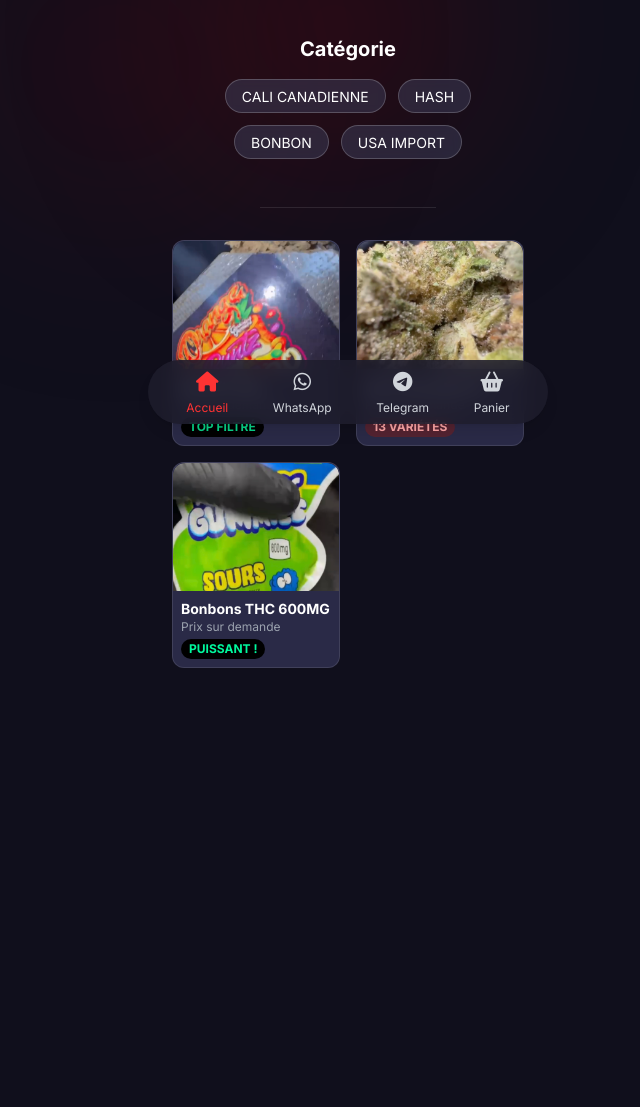
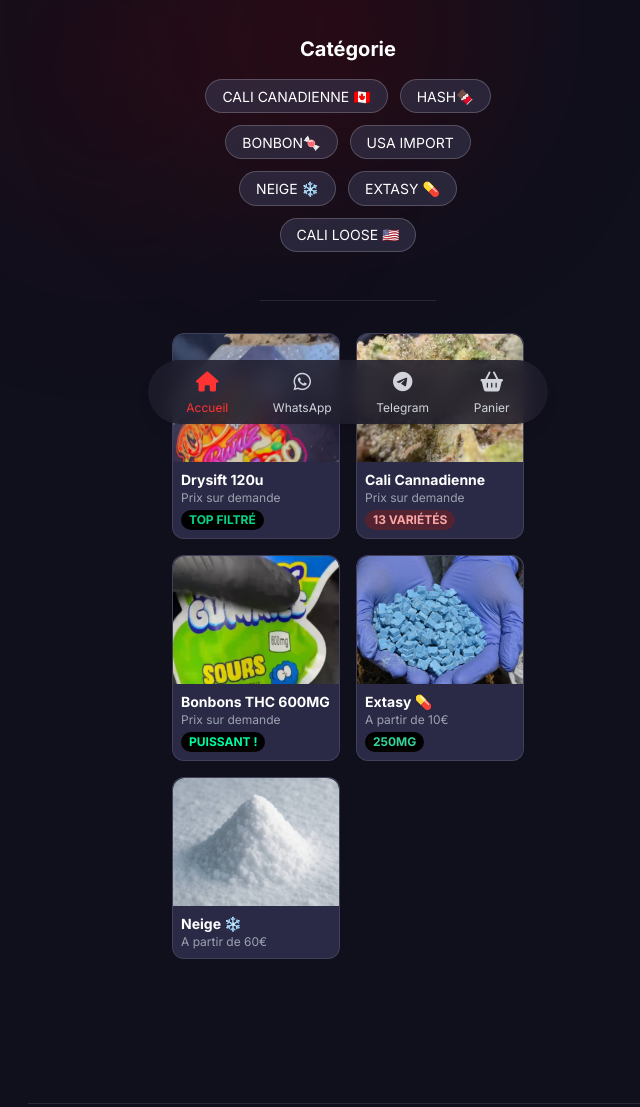
Before and after one commit to pluggedtmap/Pharma-plug, a plain HTML site: page index.html in a window 1280 px wide. Shown: the part 360-1467 px from the top of the page, without its empty margins (292-932 px from the left). Before the commit the page ends 1156 px from the top, so only its background shows below. Drawn offline with nearby package versions, Linux system fonts and the light colour scheme.

Commit message:
Refactor hero carousel styles and update categories
Updated CSS styles for the hero carousel and product page. Enhanced visual elements and adjusted category names to include emojis.

```diff
--- a/index.html
+++ b/index.html
@@ -1,3 +1,4 @@
+
 <!DOCTYPE html>
 <html lang="fr">
 <head>
@@ -176,6 +177,7 @@
          }
         /* Fin ajustements */
 
+
         /* MODIFICATION DEMANDÉE : Amélioration du visuel de la fiche produit */
         .product-page-image-container {
             width: 100%;
@@ -200,7 +202,6 @@
             object-position: center calc(50% - 2cm); /* MODIFIÉ: Centré et décalé vers le haut de 2cm */
             border-radius: 12px;
         }
-        /* FIN MODIFICATION DEMANDÉE */
 
         .carousel-slide { display: flex; transition: transform 0.5s ease-in-out; }
         .carousel-item { flex-shrink: 0; width: 100%; }
@@ -389,36 +390,46 @@
 </head>
 <body class="bg-[--bg-dark] text-white">
 
-    <!-- Écran de Démarrage (Splash Screen) --><div id="splash-screen">
+    <!-- Écran de Démarrage (Splash Screen) -->
+    <div id="splash-screen">
         <img src="https://raw.githubusercontent.com/pluggedtmap/Pharma-plug/main/Logo.jpg" alt="Pharma Logo" class="splash-logo">
     </div>
 
-    <!-- Section principale de l'application --><div id="main-app" class="container-main mx-auto p-4 max-w-sm overflow-hidden pb-32" style="visibility: hidden;">
-        <!-- Bannière Héro --><header class="flex flex-col items-center justify-center p-8">
+    <!-- Section principale de l'application -->
+    <div id="main-app" class="container-main mx-auto p-4 max-w-sm overflow-hidden pb-32" style="visibility: hidden;">
+        <!-- Bannière Héro -->
+        <header class="flex flex-col items-center justify-center p-8">
             <div id="hero-carousel-container" class="relative w-full h-auto bg-gray-700 rounded-xl overflow-hidden shadow-lg">
                 <div id="hero-carousel-track" class="carousel-slide w-full h-full">
-                    <!-- Les images du carrousel d'accueil seront injectées ici --></div>
+                    <!-- Les images du carrousel d'accueil seront injectées ici -->
+                </div>
                 <div id="hero-carousel-dots" class="absolute bottom-4 left-1/2 -translate-x-1/2 flex space-x-2">
-                    <!-- Les points de navigation du carrousel seront injectés ici --></div>
+                    <!-- Les points de navigation du carrousel seront injectés ici -->
+                </div>
             </div>
         </header>
 
         <div class="separator"></div>
 
-        <!-- Section des catégories --><section class="py-8">
+        <!-- Section des catégories -->
+        <section class="py-8">
             <h2 class="text-xl font-bold mb-4 text-center">Catégorie</h2>
-            <!-- MODIFICATION DEMANDÉE : Ajustement de la largeur pour une meilleure organisation (encore réduit) --><div class="category-section-wrapper flex justify-center flex-wrap gap-3 mx-auto max-w-[18rem]">
-                <span class="category-pill" onclick="toggleFilter(this, 'cali canadienne')">CALI CANADIENNE</span><span class="category-pill" onclick="toggleFilter(this, 'hash')">HASH</span><span class="category-pill" onclick="toggleFilter(this, 'bonbon')">BONBON</span><span class="category-pill" onclick="toggleFilter(this, 'usa import')">USA IMPORT</span>
+            <div class="category-section-wrapper flex justify-center flex-wrap gap-3 mx-auto max-w-[18rem]">
+                <span class="category-pill" onclick="toggleFilter(this, 'cali canadienne 🇨🇦')">CALI CANADIENNE 🇨🇦</span><span class="category-pill" onclick="toggleFilter(this, 'hash🍫')">HASH🍫</span><span class="category-pill" onclick="toggleFilter(this, 'bonbon🍬')">BONBON🍬</span><span class="category-pill" onclick="toggleFilter(this, 'usa import')">USA IMPORT</span><span class="category-pill" onclick="toggleFilter(this, 'neige ❄️')">NEIGE ❄️</span><span class="category-pill" onclick="toggleFilter(this, 'extasy 💊')">EXTASY 💊</span><span class="category-pill" onclick="toggleFilter(this, 'cali loose 🇺🇸')">CALI LOOSE 🇺🇸</span>
             </div>
-            <!-- FIN MODIFICATION DEMANDÉE --></section>
+        </section>
 
-        <!-- Ligne de séparation --><div class="separator"></div>
+        <!-- Ligne de séparation -->
+        <div class="separator"></div>
 
-        <!-- Grille des produits --><section id="product-grid" class="pt-4">
-            <!-- Les cartes de produits seront générées dynamiquement ici --></section>
+        <!-- Grille des produits -->
+        <section id="product-grid" class="pt-4">
+            <!-- Les cartes de produits seront générées dynamiquement ici -->
+        </section>
     </div>
 
-    <!-- Section Fiche Produit (cachée par défaut) --><div id="product-page" class="hidden relative">
+    <!-- Section Fiche Produit (cachée par défaut) -->
+    <div id="product-page" class="hidden relative">
         <div class="product-page-content mx-auto p-4 max-w-sm overflow-hidden pb-32">
             <!-- MODIFICATION: Layout de l'en-tête ajusté pour centrer le logo et mettre la catégorie à droite -->
             <header class="p-4 bg-transparent text-white flex justify-between items-center sticky top-0 z-50">
@@ -435,7 +446,8 @@
 
             <!-- MODIFICATION APPLIQUÉE : Le conteneur d'image utilise maintenant les nouveaux styles CSS --><div class="product-page-image-container rounded-xl shadow-lg mb-4">
                 <div id="carousel-track" class="carousel-slide">
-                    <!-- Les images/videos de toutes les variétés seront injectées ici --></div>
+                    <!-- Les images/videos de toutes les variétés seront injectées ici -->
+                </div>
                 <button class="carousel-button left" onclick="window.prevSlide()">
                     <svg xmlns="http://www.w3.org/2000/svg" class="h-6 w-6" fill="none" viewBox="0 0 24 24" stroke="currentColor">
                         <path stroke-linecap="round" stroke-linejoin="round" stroke-width="2" d="M15 19l-7-7 7-7" />
@@ -452,7 +464,8 @@
                 <h2 id="product-name" class="text-2xl font-bold mt-4 mb-2"></h2>
 
                 <div id="product-options" class="mb-6">
-                    <!-- Les options de variété et de poids seront injectées ici --></div>
+                    <!-- Les options de variété et de poids seront injectées ici -->
+                </div>
 
                 <div class="flex flex-col space-y-4">
                     <button id="buy-now-btn" class="action-button order-button">
@@ -465,47 +478,49 @@
         </div>
     </div>
 
-    <!-- Page du panier (cachée par défaut) --><div id="cart-page" class="cart-page">
-        <div class="cart-page-header flex justify-between items-center p-4 sticky top-0 z-10">
+    <!-- Page du panier (cachée par défaut) -->
+    <div id="cart-page" class="cart-page">
+        <div class="cart-page-header flex justify-between items-center">
             <button onclick="window.closeCartPage()" class="text-white text-2xl p-2 rounded-full hover:bg-[#33334d] transition-colors active:scale-90"><i class="fas fa-arrow-left"></i></button>
             <h1 class="text-2xl font-bold">Mon Panier</h1>
-            <button onclick="window.clearCart()" class="text-gray-400 hover:text-white transition-colors active:scale-90 p-2"><i class="fas fa-trash-alt"></i></button>
+            <button onclick="window.clearCart()" class="text-gray-400 hover:text-white transition-colors active:scale-90"><i class="fas fa-trash-alt"></i></button>
         </div>
         <div id="cart-items-page" class="flex-grow p-4">
-            <!-- Les articles du panier seront injectés ici --></div>
+            <!-- Les articles du panier seront injectés ici -->
+        </div>
         <!-- MODIFICATION: Positionnement du total du panier -->
         <div class="cart-page-total flex justify-between items-center px-4 py-6 border-t border-gray-700 sticky bottom-[5rem] bg-[--bg-dark] shadow-lg z-10">
             <div class="text-xl font-bold">Total: <span id="cart-total-page">0€</span></div>
             <button onclick="window.placeOrder()" class="buy-button py-3 px-6 rounded-lg text-lg font-bold order-button active:scale-[0.97]">
-                <i class="fab fa-telegram-plane"></i>
                 <span class="ml-2">COMMANDER</span>
             </button>
         </div>
     </div>
 
-    <!-- Modal pour les messages (Transformé en Toast) --><div id="message-modal">
+    <!-- Modal pour les messages (Transformé en Toast) -->
+    <div id="message-modal" class="hidden">
         <div class="modal-content">
             <p id="modal-text" class="text-sm font-semibold"></p>
             <button onclick="window.closeModal()">OK</button>
         </div>
     </div>
 
-    <!-- Barre de navigation en bas --><nav class="nav-bar fixed bottom-4 flex justify-around items-center h-16 shadow-lg">
+    <!-- Ligne de séparation avant la navigation -->
+    <div class="separator"></div>
 
-        <a href="#" onclick="window.showHome()" class="nav-link flex flex-col items-center active">
+    <!-- Barre de navigation en bas -->
+     <nav class="nav-bar fixed bottom-4 flex justify-around items-center h-16 shadow-lg">
+
+        <a href="#" onclick="window.showHome()" class="nav-link flex flex-col items-center">
             <i class="fas fa-home text-xl"></i>
             <span class="text-xs mt-1">Accueil</span>
         </a>
 
-        <!-- MODIFIÉ: Instagram -> WhatsApp + Utilisation de openExternalLink -->
         <a href="#" onclick="window.openExternalLink('https://chat.whatsapp.com/DfLZzmR55YGEB9uTJBPSPe?mode=wwt', this)" class="nav-link flex flex-col items-center">
             <i class="fab fa-whatsapp text-xl"></i>
             <span class="text-xs mt-1">WhatsApp</span>
         </a>
 
-        <!-- SUPPRIMÉ: Lien Démo -->
-
-        <!-- MODIFIÉ: Utilisation de openExternalLink -->
         <a href="#" onclick="window.openExternalLink('https://t.me/PharmaCompanyy7', this)" class="nav-link flex flex-col items-center">
             <i class="fab fa-telegram text-xl"></i>
             <span class="text-xs mt-1">Telegram</span>
@@ -519,7 +534,8 @@
 
      </nav>
 
-    <!-- Scripts JavaScript --><script>
+    <!-- Scripts JavaScript -->
+    <script>
         // #############################################################
         // # DÉBUT DE L'INJECTION DE DONNÉES
         // #############################################################
@@ -534,7 +550,7 @@
             "demi": null,
             "piece": null
         },
-        "category": "hash",
+        "category": "hash🍫",
         "varieties": [
             "Orange Runtz Cake"
         ],
@@ -563,7 +579,7 @@
             "Demi": null,
             "Piece": null
         },
-        "category": "cali canadienne",
+        "category": "cali canadienne 🇨🇦",
         "varieties": [
             "Blue Gwebo",
             "Banana Trash",
@@ -638,7 +654,7 @@
             "10 Bag ": null,
             "20 Bag": null
         },
-        "category": "bonbon",
+        "category": "bonbon🍬",
         "varieties": [
             "Rancher Gummies"
         ],
@@ -652,6 +668,64 @@
         },
         "extraInfo": "Puissant !",
         "extraInfoColor": "#00fa9e",
+        "extraInfoBackgroundColor": "#000000",
+        "color": "#ffffff",
+        "cardColor": "#2a2a47"
+    },
+    "prod_1762456377203": {
+        "id": "prod_1762456377203",
+        "name": "Extasy 💊",
+        "prices": {
+            "1": 10,
+            "3": 20,
+            "5": 30,
+            "10": 50,
+            "25": 90,
+            "50": 150,
+            "100": 250
+        },
+        "category": "extasy 💊",
+        "varieties": [
+            "Love / 250 MG"
+        ],
+        "images": [
+            "https://raw.githubusercontent.com/pluggedtmap/Pharma-plug/main/Exta.jpg"
+        ],
+        "mediaMap": {
+            "Love / 250 MG": [
+                "https://raw.githubusercontent.com/pluggedtmap/Pharma-plug/main/Exta.jpg"
+            ]
+        },
+        "extraInfo": "250MG",
+        "extraInfoColor": "#34d399",
+        "extraInfoBackgroundColor": "#000000",
+        "color": "#ffffff",
+        "cardColor": "#2a2a47"
+    },
+    "prod_1762456584700": {
+        "id": "prod_1762456584700",
+        "name": "Neige ❄️",
+        "prices": {
+            "1G": 60,
+            "2G": 100,
+            "3G": 130,
+            "5G": 180,
+            "10G": 320
+        },
+        "category": "neige ❄️",
+        "varieties": [
+            "Neige ❄️"
+        ],
+        "images": [
+            "https://raw.githubusercontent.com/pluggedtmap/Pharma-plug/main/neige.jpg"
+        ],
+        "mediaMap": {
+            "Neige ❄️": [
+                "https://raw.githubusercontent.com/pluggedtmap/Pharma-plug/main/neige.jpg"
+            ]
+        },
+        "extraInfo": null,
+        "extraInfoColor": "#34d399",
         "extraInfoBackgroundColor": "#000000",
         "color": "#ffffff",
         "cardColor": "#2a2a47"
@@ -726,15 +800,13 @@
                  heroCarouselTrack.appendChild(item);
 
                  const dot = document.createElement('span');
-                  dot.className = 'w-2 h-2 rounded-full bg-white/50 transition-all cursor-pointer';
                  dot.setAttribute('data-index', index);
                  dot.onclick = () => goToHeroSlide(index);
+                 dot.className = 'w-2 h-2 rounded-full bg-white/50 transition-all cursor-pointer';
                  if(index === heroSlideIndex) dot.classList.add('bg-white');
                  heroCarouselDots.appendChild(dot);
              });
-
              heroCarouselDots.style.display = (heroImages && heroImages.length > 1) ? 'flex' : 'none';
-
              if (heroCarouselTrack) {
                 heroCarouselTrack.style.transform = `translateX(-${heroSlideIndex * slideWidth}%)`;
              }
@@ -769,8 +841,6 @@
                 cartCounter.style.display = count > 0 ? 'flex' : 'none';
             }
         }
-        <!-- CORRECTION: Commentaire mal placé corrigé -->
-        // --- Fin Gestion Panier ---
 
         // --- Grille Produits (Logique de génération depuis le JS du template) ---
         function initProductGrid() {
@@ -803,7 +873,7 @@
 
                      // NOUVEAU: Logique de prix "À partir de"
                      const validPrices = Object.values(product.prices).filter(p => p !== null && p > 0);
-                     const priceText = validPrices.length > 0 ? `À partir de ${Math.min(...validPrices)}€` : 'Prix sur demande';
+                     const priceText = validPrices.length > 0 ? `A partir de ${Math.min(...validPrices)}€` : 'Prix sur demande';
 
                      card.innerHTML = `
                          <img src="${imageUrl}" alt="${product.name}" class="w-full h-32 object-cover rounded-t-xl" onerror="this.src='https://placehold.co/600x400/2a2a47/fff?text=Img'; this.onerror=null;">
@@ -1061,7 +1131,6 @@
             const homeLink = document.querySelector('a[onclick="window.showHome()"]');
             setActiveNav(homeLink);
         }
-
         function updateCartPage() {
             const cartItemsContainer = document.getElementById('cart-items-page'); if (!cartItemsContainer) return; cartItemsContainer.innerHTML = ''; let total = 0; const items = Object.values(cartItems);
             if (items.length === 0) { cartItemsContainer.innerHTML = '<p class="text-center text-gray-400 py-10">Votre panier est vide.</p>'; document.getElementById('cart-total-page').textContent = `0€`; return; }
@@ -1124,8 +1193,6 @@
              cartItems = {}; saveCart(); updateCartPage();
          };
 
-        <!-- CORRECTION: Suppression des blocs de code JS dupliqués et corrompus -->
-
         // --- Initialisation ---
         document.addEventListener('DOMContentLoaded', () => {
              // Afficher le splash screen au début
@@ -1152,12 +1219,9 @@
                  setActiveNav(homeLink);
 
              }, 700); // Durée ajustée à 0.7 seconde
-
-             // SUPPRIMÉ: L'ancienne logique de gestion des clics sur les liens externes
-             // est maintenant gérée par window.openExternalLink
          });
 
-         window.showProduct = showProduct;
+         window.showProduct = showProduct; window.hideProduct = hideProduct; window.openCartPage = openCartPage; window.closeCartPage = closeCartPage; window.closeModal = closeModal; window.selectWeight = selectWeight;
     </script>
 </body>
 </html>
```
Lines whose indentation alone changed are shown as unchanged.
